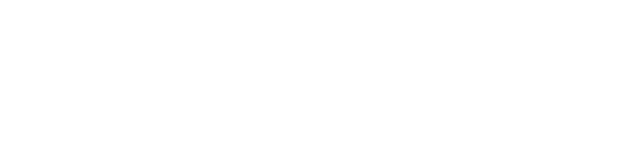
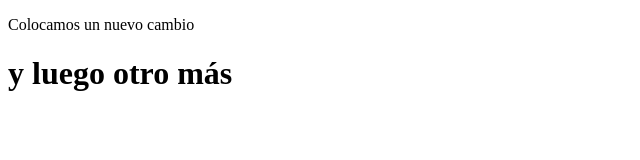
Before and after one commit to RicardoG79/git24168, a plain HTML site: page template/trabajos prácticos.html in a window 1280 px wide. Shown: the whole page, without its empty margins (0-640 px from the left). Drawn offline with Linux system fonts and the light colour scheme.

Commit message:
cambio de prueba

```diff
--- a/template/trabajos prácticos.html
+++ b/template/trabajos prácticos.html
@@ -8,7 +8,9 @@
 </head>
 <body>
     <header>
+<p>Colocamos un nuevo cambio</p>
 
+<h1>y luego otro más</h1>
     </header>
     <main>
 
```
Also changed, not shown: index.html (+1 -0 lines).
